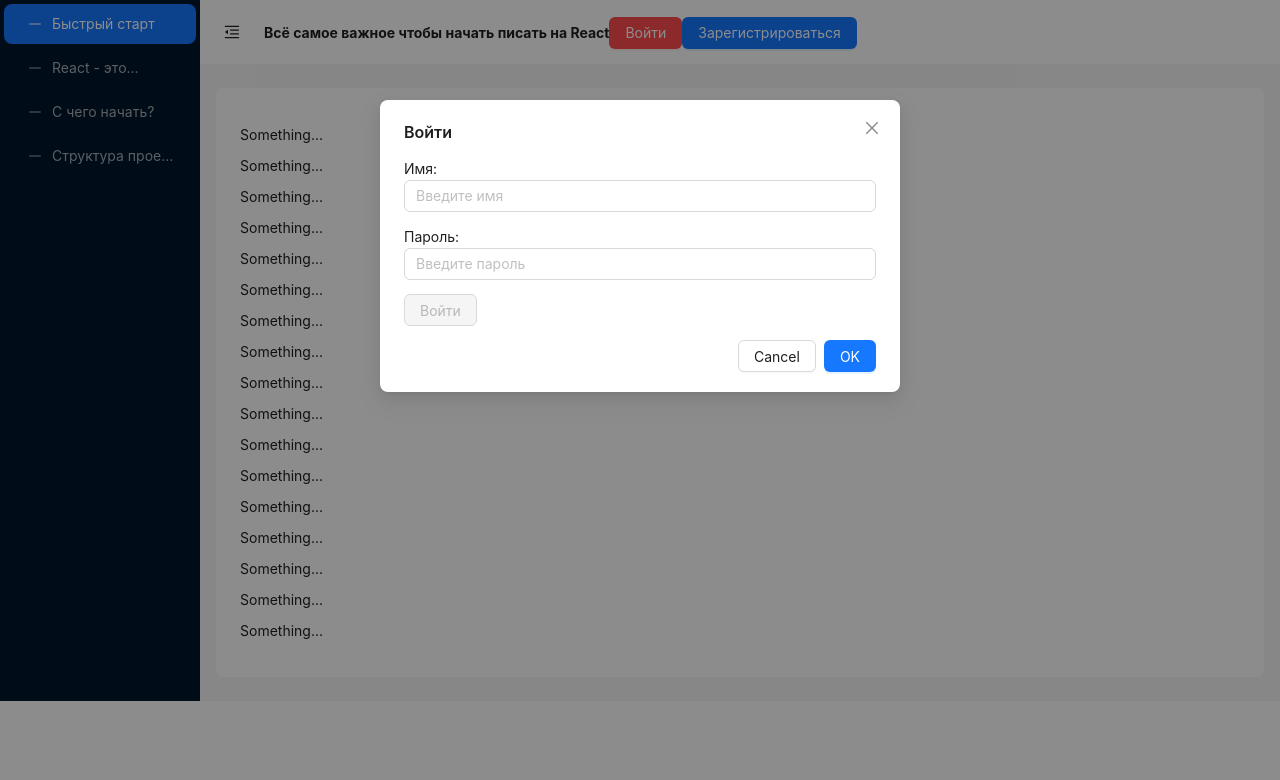
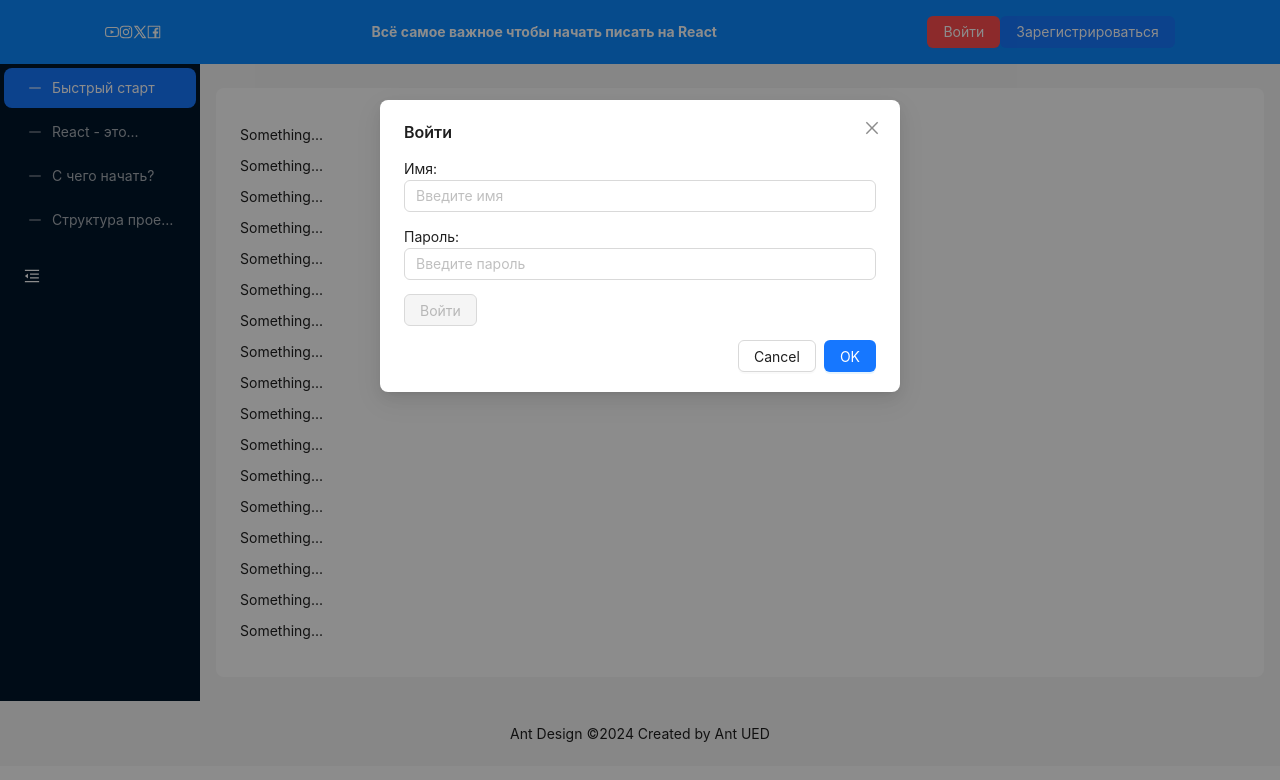
Before and after one commit to KonstantinTuhay/tz_shpora, a React (Create React App) app: page / in a window 1280 px wide. Both pictures are taken after a click on the button "Войти". Shown: the top 780 px of the page. Built offline with nearby package versions, Linux system fonts and the light colour scheme.

Commit message:
change: header, footer, socialnetworks

```diff
--- a/package.json
+++ b/package.json
@@ -3,6 +3,7 @@
   "version": "0.1.0",
   "private": true,
   "dependencies": {
+    "@ant-design/icons": "^5.3.7",
     "@testing-library/jest-dom": "^5.17.0",
     "@testing-library/react": "^13.4.0",
     "@testing-library/user-event": "^13.5.0",
--- a/src/App.jsx
+++ b/src/App.jsx
@@ -5,7 +5,11 @@ import { Button, Layout, Menu, theme, FloatButton, Modal } from "antd";
 import {
   MenuFoldOutlined,
   MenuUnfoldOutlined,
+  YoutubeOutlined,
   MinusOutlined,
+  InstagramOutlined,
+  XOutlined,
+  FacebookOutlined,
 } from "@ant-design/icons";
 
 import ReactThis from "./ReactThis";
@@ -14,6 +18,7 @@ import InTheBegining from "./InTheBegining";
 import ConstrProject from "./ConstrProject";
 import RegistrationForm from "./RegistrationForm";
 import AuthorizationForm from "./AuthorizationForm";
+import { Footer } from "antd/es/layout/layout";
 
 function App() {
   const [open1, setOpen1] = useState(false);
@@ -69,6 +74,66 @@ function App() {
 
   return (
     <div className="wrapper">
+      <Layout>
+        <Header
+          id="header"
+          style={{
+            display: "flex",
+            alignItems: "center",
+            justifyContent: "space-around",
+            padding: 0,
+            background: colorBgContainer,
+            textAlign: "center",
+            backgroundColor: "#0b89ff",
+            color: "white",
+          }}
+        >
+          <div>
+            <YoutubeOutlined />
+            <InstagramOutlined />
+            <XOutlined />
+            <FacebookOutlined />
+          </div>
+
+          <b>Всё самое важное чтобы начать писать на React</b>
+
+          {/* Вход в личный кабинет и регистрация*/}
+          <div>
+            <Button type="primary" danger onClick={showModal}>
+              Войти
+            </Button>
+            <Modal
+              title="Войти"
+              open={open1}
+              onOk={handleOk1}
+              confirmLoading={confirmLoading}
+              onCancel={handleCancel1}
+            >
+              <p>
+                <AuthorizationForm />
+              </p>
+            </Modal>
+
+            <Button type="primary" onClick={showModal2}>
+              Зарегистрироваться
+            </Button>
+            <Modal
+              title="Регистрация"
+              open={open2}
+              onOk={handleOk2}
+              confirmLoading={confirmLoading}
+              onCancel={handleCancel2}
+            >
+              <p>
+                <RegistrationForm />
+              </p>
+            </Modal>
+          </div>
+        </Header>
+      </Layout>
+      {/* \\\\\\\\\\\\\\\\\\\\\\\\\\\\\\\\\\\\\\\\\\\\\\\\\\\\\\\\\\\\\\\\\\\\\\\\\\\\\ */}
+      {/* \\\\\\\\\\\\\\\\\\\\\\\\\\menu\\\\\\\\\\\\\\\\\\\\\\\\\\\\\\\\\\\\\\\\\\\\ */}
+      {/* \\\\\\\\\\\\\\\\\\\\\\\\\\\\\\\\\\\\\\\\\\\\\\\\\\\\\\\\\\\\\\\\\\\\\\\\\\\\\ */}
       <Layout id="general_layout">
         <Sider trigger={null} collapsible collapsed={collapsed}>
           <div className="demo-logo-vertical" />
@@ -115,15 +180,6 @@ function App() {
               },
             ]}
           />
-        </Sider>
-        <Layout>
-          <Header
-            id="header"
-            style={{
-              padding: 0,
-              background: colorBgContainer,
-            }}
-          >
           <Button
             type="text"
             icon={collapsed ? <MenuUnfoldOutlined /> : <MenuFoldOutlined />}
@@ -132,51 +188,14 @@ function App() {
               fontSize: "16px",
               width: 64,
               height: 64,
+              color: "white",
             }}
           />
-            <b>Всё самое важное чтобы начать писать на React</b>
+        </Sider>
+        {/* \\\\\\\\\\\\\\\\\\\\\\\\\\\\\\\\\\\\\\\\\\\\\\\\\\\\\\\\\\\\\\\\\\\\\\\\\\\\\ */}
+        {/* \\\\\\\\\\\\\\\\\\\\\\\\\\content\\\\\\\\\\\\\\\\\\\\\\\\\\\\\\\\\\\\\\\\\\\\ */}
+        {/* \\\\\\\\\\\\\\\\\\\\\\\\\\\\\\\\\\\\\\\\\\\\\\\\\\\\\\\\\\\\\\\\\\\\\\\\\\\\\ */}
 
-            {/* ///////////////////////////////////////////////////////////////////////////////// */}
-            {/* Вход в личный кабинет */}
-            {/* ///////////////////////////////////////////////////////////////////////////////// */}
-            <>
-              <Button type="primary" danger onClick={showModal}>
-                Войти
-              </Button>
-              <Modal
-                title="Войти"
-                open={open1}
-                onOk={handleOk1}
-                confirmLoading={confirmLoading}
-                onCancel={handleCancel1}
-              >
-                <p>
-                  <AuthorizationForm />
-                </p>
-              </Modal>
-            </>
-
-            {/* ///////////////////////////////////////////////////////////////////////////////// */}
-            {/* Регистрация */}
-            {/* ///////////////////////////////////////////////////////////////////////////////// */}
-
-            <>
-              <Button type="primary" onClick={showModal2}>
-                Зарегистрироваться
-              </Button>
-              <Modal
-                title="Регистрация"
-                open={open2}
-                onOk={handleOk2}
-                confirmLoading={confirmLoading}
-                onCancel={handleCancel2}
-              >
-                <p>
-                  <RegistrationForm />
-                </p>
-              </Modal>
-            </>
-          </Header>
         <Content
           style={{
             margin: "24px 16px",
@@ -195,6 +214,18 @@ function App() {
           <FloatButton.BackTop />
         </Content>
       </Layout>
+
+      {/* \\\\\\\\\\\\\\\\\\\\\\\\\\\\\\\\\\\\\\\\\\\\\\\\\\\\\\\\\\\\\\\\\\\\\\\\\\\\\ */}
+      {/* \\\\\\\\\\\\\\\\\\\\\\\\\\footer\\\\\\\\\\\\\\\\\\\\\\\\\\\\\\\\\\\\\\\\\\\\ */}
+      {/* \\\\\\\\\\\\\\\\\\\\\\\\\\\\\\\\\\\\\\\\\\\\\\\\\\\\\\\\\\\\\\\\\\\\\\\\\\\\\ */}
+      <Layout>
+        <Footer
+          style={{
+            textAlign: "center",
+          }}
+        >
+          Ant Design ©{new Date().getFullYear()} Created by Ant UED
+        </Footer>
       </Layout>
     </div>
   );
```
Also changed, not shown: 1 other file (tests, documents, lock files or other folders). Lines whose indentation alone changed are shown as unchanged.
